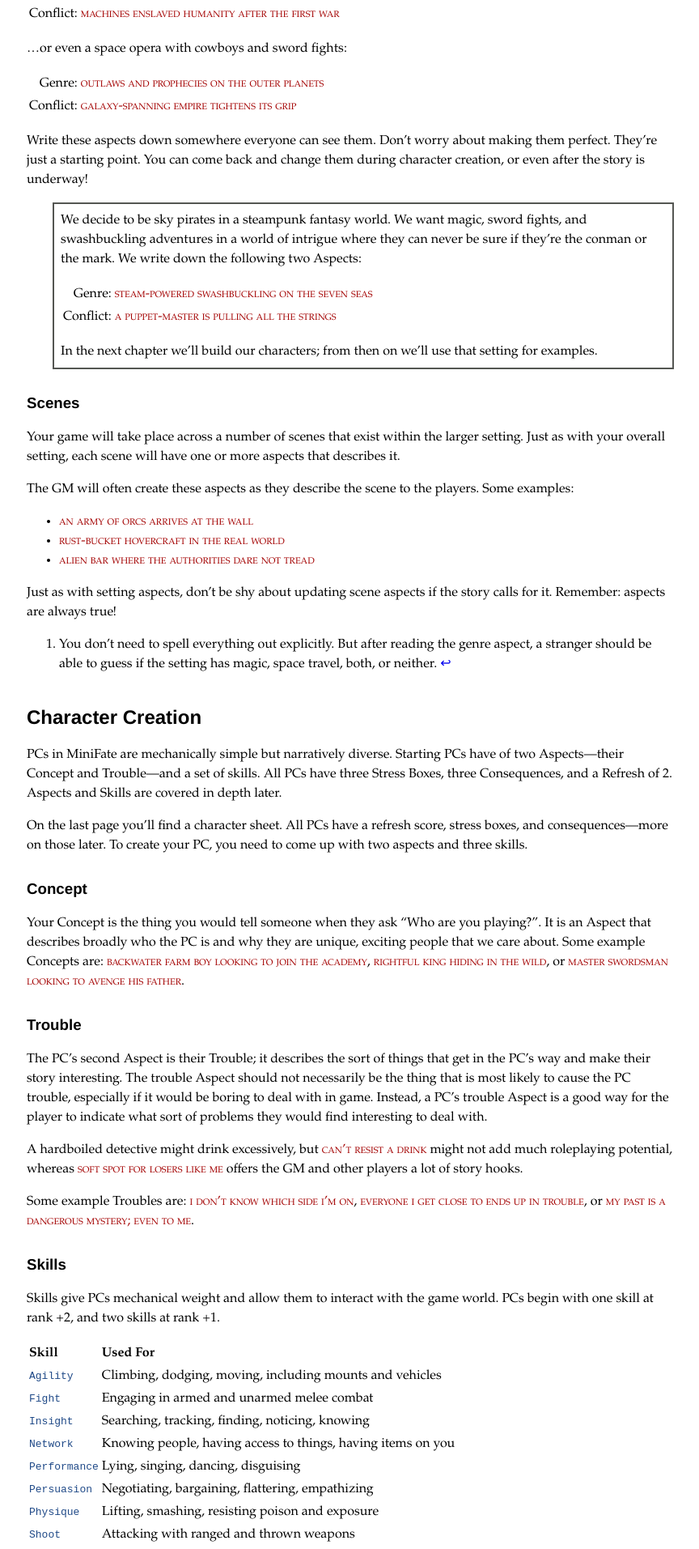
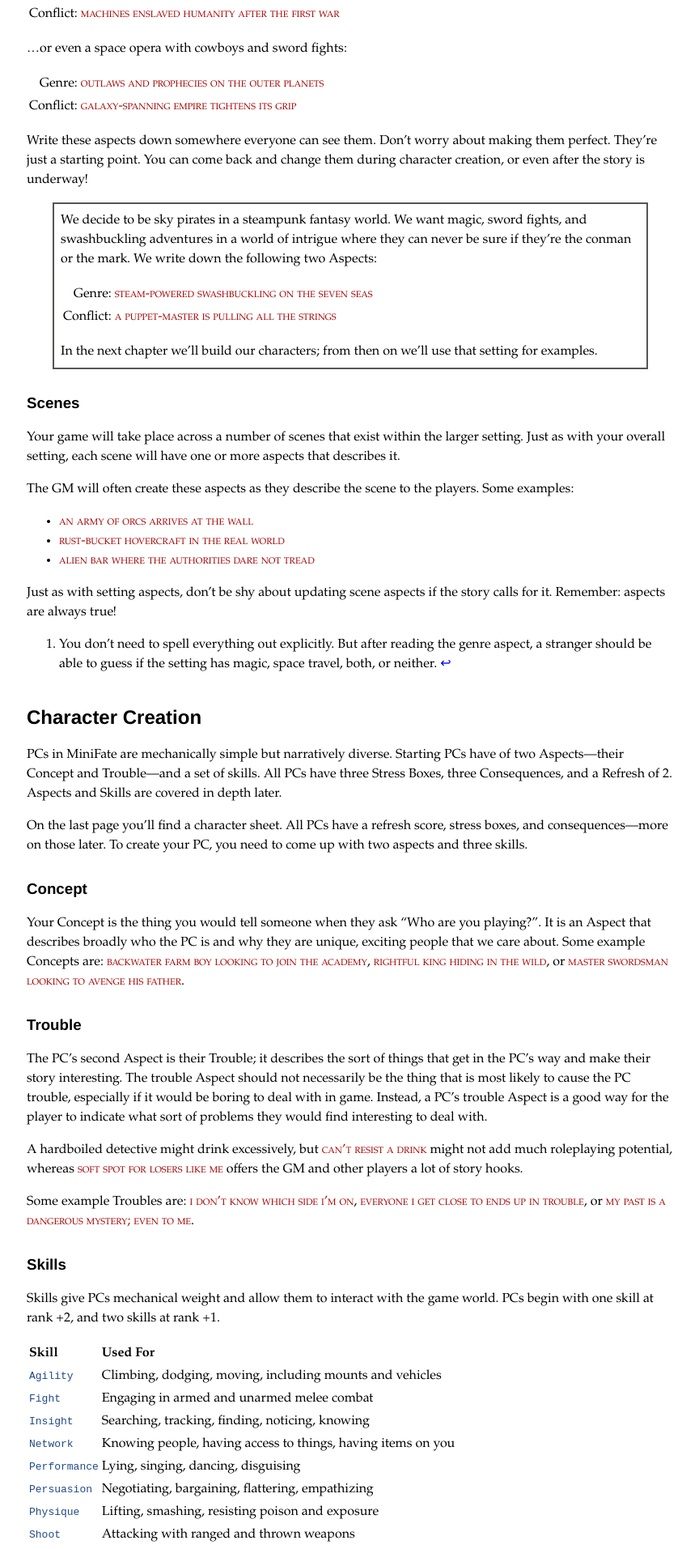
Before and after one commit to MiniFate/MiniFate, a Jekyll site: the page built from index.md, in a window 1280 px wide. Shown: the part 1871-3784 px from the top of the page at 81% size, without its empty margins (207-1071 px from the left). Built offline with Jekyll 4.4.1, drawn with Linux system fonts in a browser that asks for light colours.

Commit message:
Pad blockquotes equally on both sides

```diff
--- a/assets/_sass/main.scss
+++ b/assets/_sass/main.scss
@@ -76,7 +76,7 @@
 blockquote {
   border: 0.15em solid $tango-dark-grey;
   margin-left: 2em;
-  margin-right: 0;
+  margin-right: 2em;
   margin-top: 0.5em;
   margin-bottom: 0.5em;
   padding-left: 0.5em;
```
